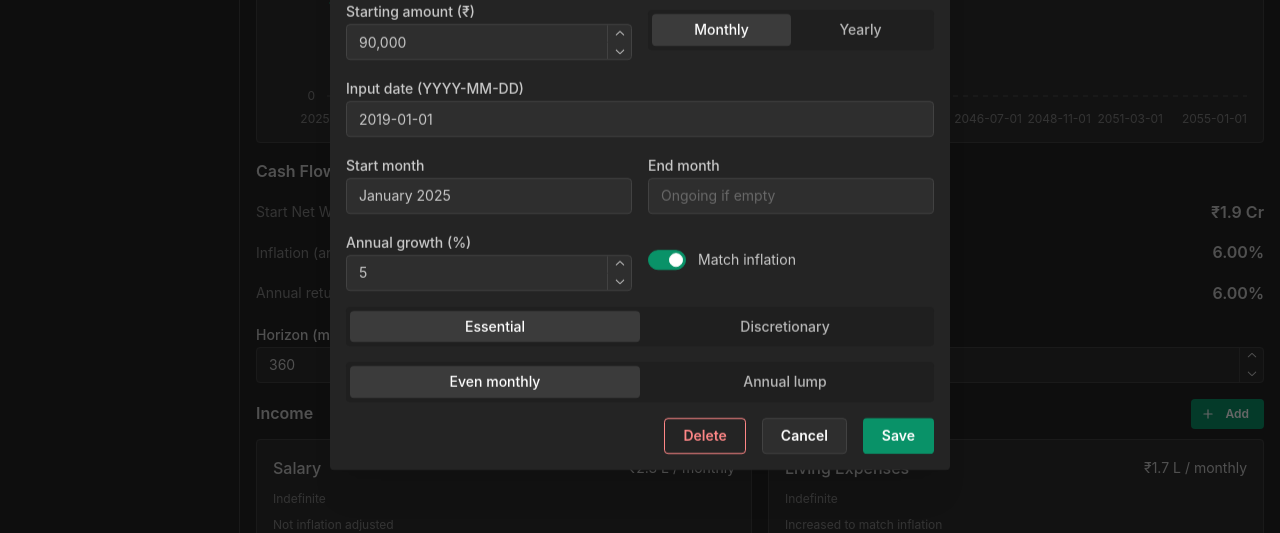
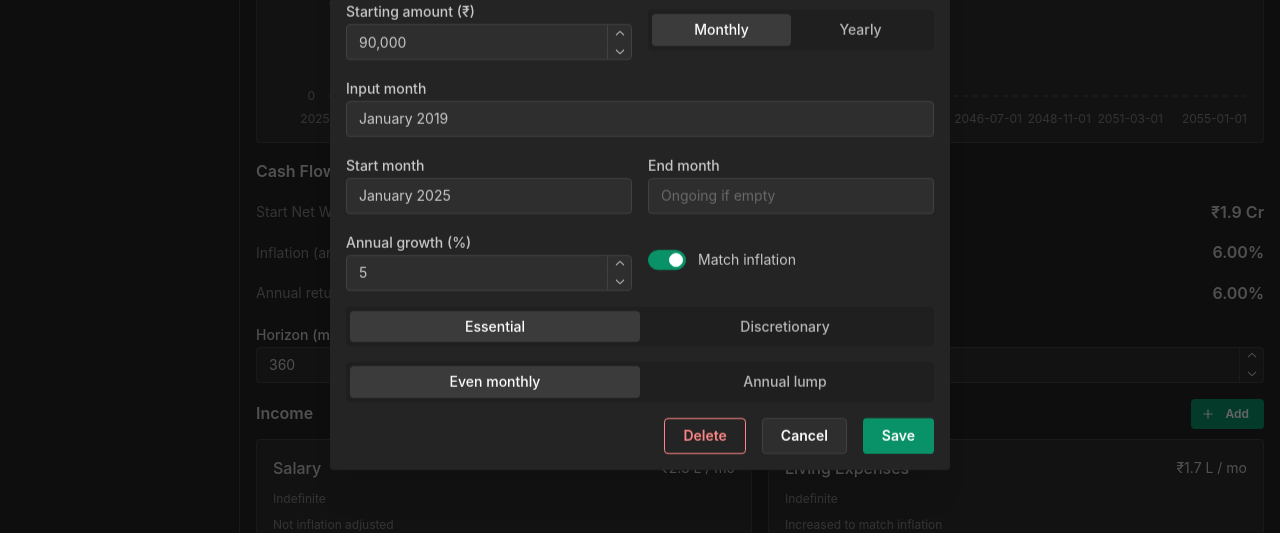
Before and after one commit to mdtanveer/fireapp, a React (Vite) app: page /forecast in a window 1280 px wide. Both pictures are taken after a click on the element 1016 px from the left and 1002 px from the top of the page. Shown: the part 508-1041 px from the top of the page. Built offline with nearby package versions, Linux system fonts and the light colour scheme.

Commit message:
Update display of recurring amounts in expenses/income

```diff
--- a/src/components/forecast/CashflowForm.tsx
+++ b/src/components/forecast/CashflowForm.tsx
@@ -20,15 +20,23 @@ function CashflowCard({ h, onEdit }: { h: CashflowHead; onEdit: () => void }) {
   const assumptions = useAssumptions();
 
   function amountDisplay(h: CashflowHead) {
+    var displayFreq = h.frequency == "monthly" ? "mo" : "yr";
+    if (
+      h.startMonthOffset &&
+      h.startMonthOffset !== 0 &&
+      h.startMonthOffset === h.endMonthOffset
+    ) {
+      displayFreq = "once";
+    }
     if ((assumptions.displayCashflowsAs ?? "current") === "current") {
       const amt = currentAmountForHead(
         h,
         assumptions.inflationRate,
         new Date(assumptions.planStartDate)
       );
-      return `${formatInrShort(amt)} / ${h.frequency}`;
+      return `${formatInrShort(amt)} / ${displayFreq}`;
     }
-    return `${formatInrShort(h.amount)} / ${h.frequency} (${
+    return `${formatInrShort(h.amount)} / ${displayFreq} (${
       h.inputDate?.slice(0, 7) ?? "—"
     })`;
   }
@@ -44,6 +52,11 @@ function CashflowCard({ h, onEdit }: { h: CashflowHead; onEdit: () => void }) {
     const endDate = h.endMonthOffset
       ? addMonths(new Date(assumptions.planStartDate), h.endMonthOffset)
       : null;
+
+    if (h.startMonthOffset === h.endMonthOffset) {
+      return `${friendlyDate(startDate)}`;
+    }
+
     return `${friendlyDate(startDate)} to ${
       endDate ? friendlyDate(endDate) : "End of Plan"
     }`;
--- a/src/components/forecast/HeadEditModal.tsx
+++ b/src/components/forecast/HeadEditModal.tsx
@@ -124,12 +124,15 @@ export function HeadEditModal({
           />
         </Group>
 
-        <TextInput
-          label="Input date (YYYY-MM-DD)"
-          value={local.inputDate ?? ""}
-          onChange={(e) =>
-            setLocal({ ...local, inputDate: e.currentTarget.value })
-          }
+        <MonthPickerInput
+          label="Input month"
+          value={new Date(local.inputDate ?? assumptions.planStartDate)}
+          onChange={(date) => {
+            if (date) {
+              const inputDateStr = date.toISOString().split("T")[0];
+              setLocal({ ...local, inputDate: inputDateStr });
+            }
+          }}
         />
 
         {/* Time Range */}
```
